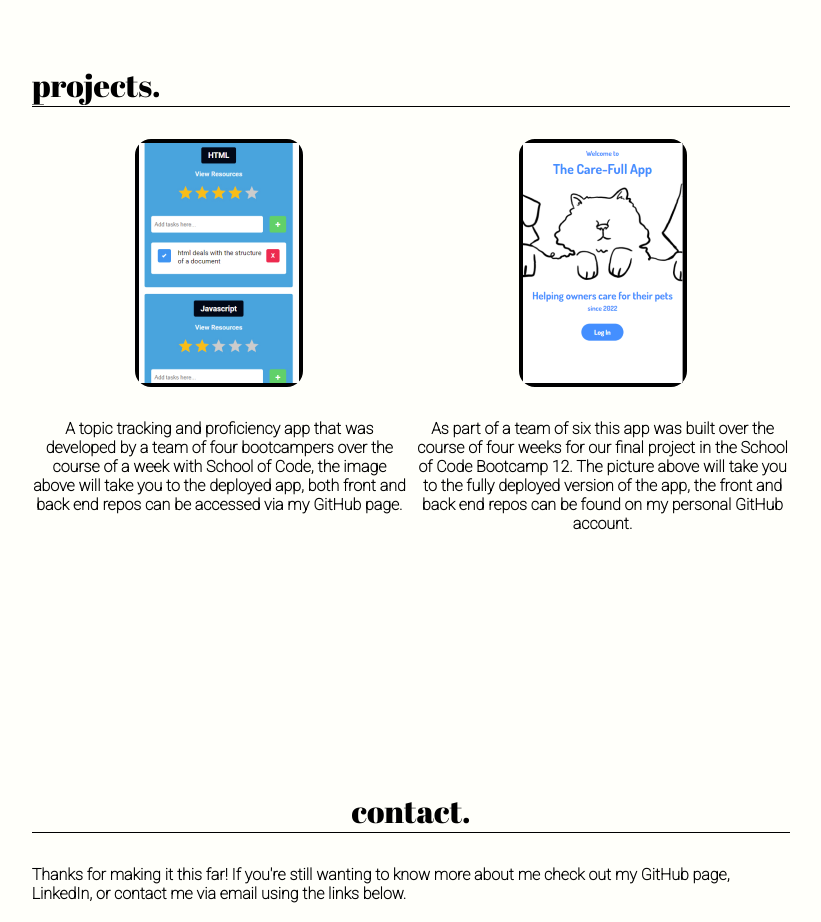
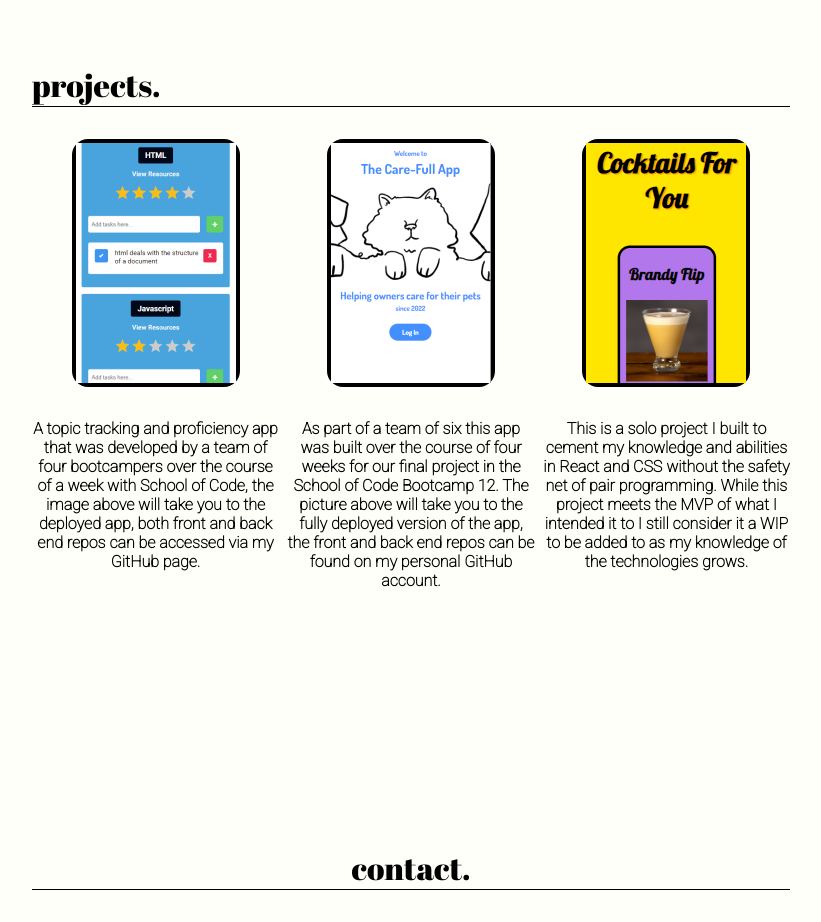
Before and after one commit to JackC91/portfolio, a React (Create React App) app: page / in a window 1280 px wide. Shown: the part 1020-1942 px from the top of the page, without its empty margins (229-1050 px from the left). Built offline with nearby package versions, Linux system fonts and the light colour scheme.

Commit message:
cocktail project card loaded to portfolio

```diff
--- a/src/Components/Projects/projects.js
+++ b/src/Components/Projects/projects.js
@@ -3,6 +3,8 @@ import ProjectCard from "./projectCard";
 const weekNineText = "A topic tracking and proficiency app that was developed by a team of four bootcampers over the course of a week with School of Code, the image above will take you to the deployed app, both front and back end repos can be accessed via my GitHub page.";
 
 const weekTwelveText = "As part of a team of six this app was built over the course of four weeks for our final project in the School of Code Bootcamp 12. The picture above will take you to the fully deployed version of the app, the front and back end repos can be found on my personal GitHub account."
+
+const cocktailsText = "This is a solo project I built to cement my knowledge and abilities in React and CSS without the safety net of pair programming. While this project meets the MVP of what I intended it to I still consider it a WIP to be added to as my knowledge of the technologies grows.";
 
 export default function Projects() {
   return (
@@ -11,6 +13,7 @@ export default function Projects() {
       <div className="projects">
         <ProjectCard text={weekNineText} href={process.env.REACT_APP_WEEK_NINE} src={require("../../wk9.png")} alt="screenshot of week 9 app" />
         <ProjectCard text={weekTwelveText} href={process.env.REACT_APP_CARE_FULL} src={require("../../Care-full.png")} alt="screenshot of week 12 app"/>
+        <ProjectCard text={cocktailsText} href={process.env.REACT_APP_COCKTAILS} src={require("../../cocktails.png")} alt="screenshot of Cocktails For You app"/>
       </div>
     </div>
   );
```
Also changed, not shown: src/cocktails.png (added).
